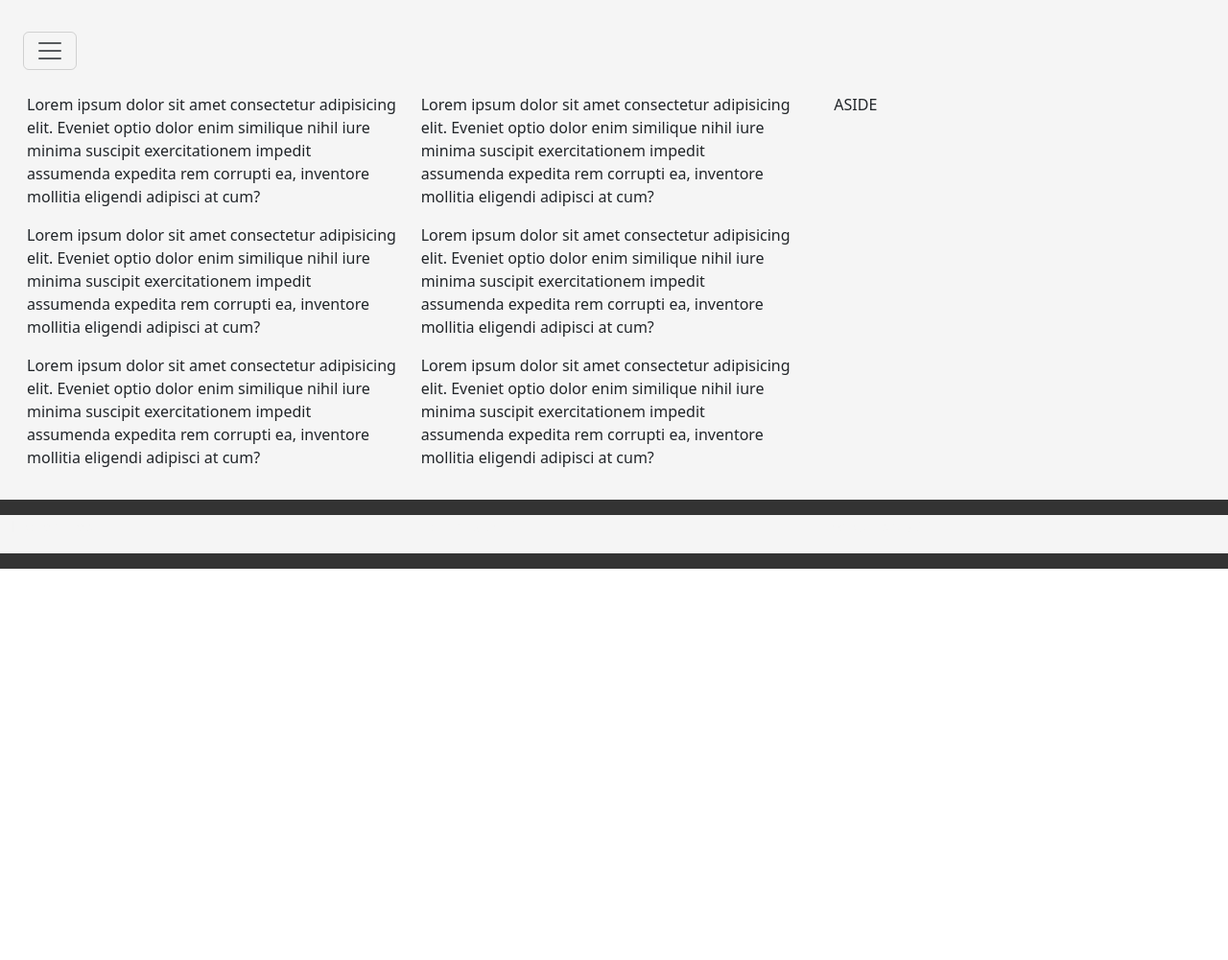
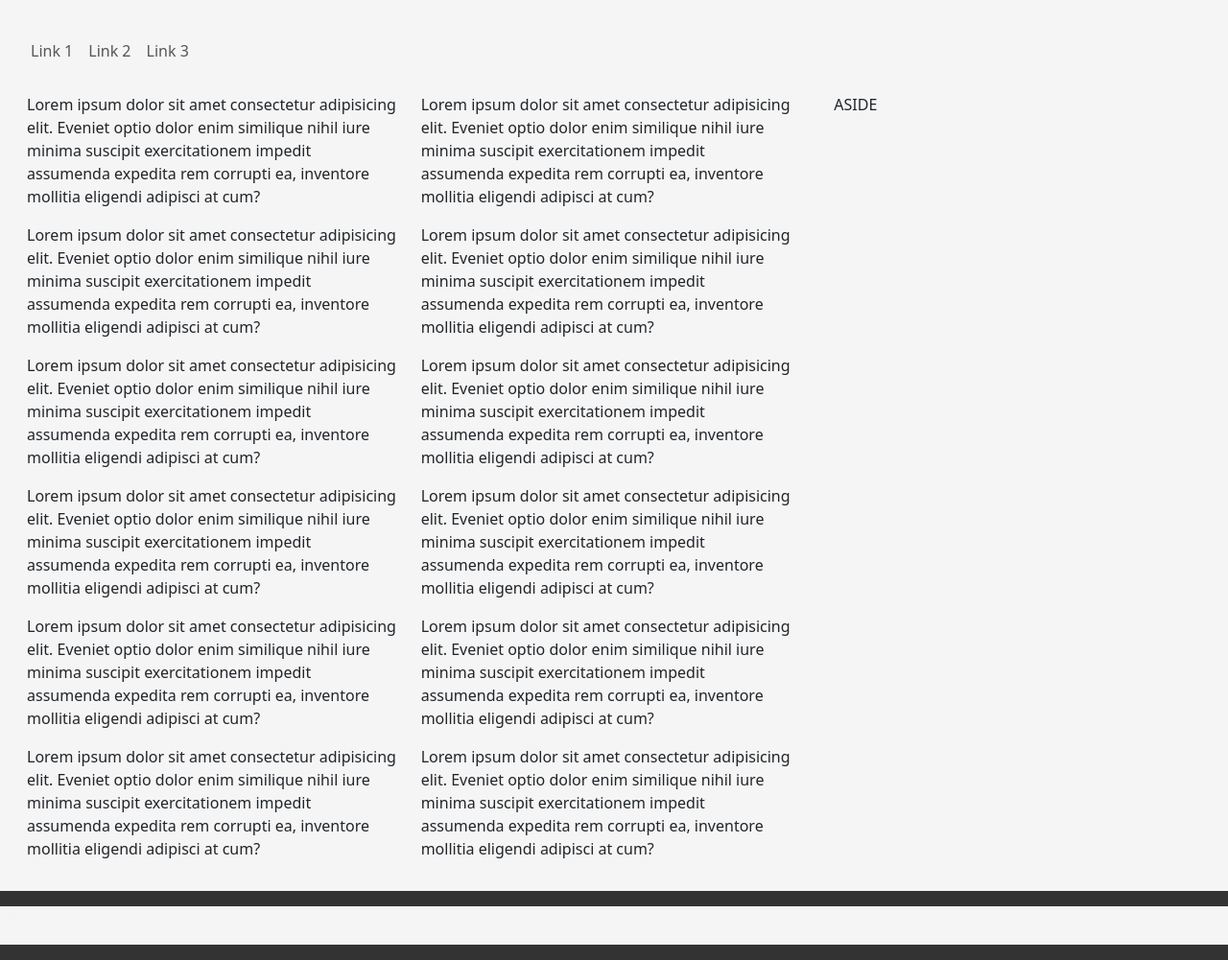
Before and after one commit to Rjaask/Bootstrap-layout, a plain HTML site: page bootstrap layout/index.html in a window 1280 px wide. Shown: the part 75-1076 px from the top of the page at 96% size. Before the commit the page ends 800 px from the top, so only its background shows below. Drawn offline with nearby package versions, Linux system fonts and the light colour scheme.

Commit message:
Add files via upload

```diff
--- a/bootstrap layout/index.html
+++ b/bootstrap layout/index.html
@@ -12,7 +12,7 @@
         <header class="d-flex justify-content-center align-items-center">
             <h1>HEADER</h1>
         </header>
-        <nav class="navbar navbar-expand-">
+        <nav class="navbar navbar-expand-md">
             <div class="container-fluid">
               <button class="navbar-toggler" type="button"
                  data-bs-toggle="collapse"
@@ -41,6 +41,12 @@
                         <article class="col-md-6"><p>Lorem ipsum dolor sit amet consectetur adipisicing elit. Eveniet optio dolor enim similique nihil iure minima suscipit exercitationem impedit assumenda expedita rem corrupti ea, inventore mollitia eligendi adipisci at cum?</p></article>
                         <article class="col-md-6"><p>Lorem ipsum dolor sit amet consectetur adipisicing elit. Eveniet optio dolor enim similique nihil iure minima suscipit exercitationem impedit assumenda expedita rem corrupti ea, inventore mollitia eligendi adipisci at cum?</p></article>
                         <article class="col-md-6"><p>Lorem ipsum dolor sit amet consectetur adipisicing elit. Eveniet optio dolor enim similique nihil iure minima suscipit exercitationem impedit assumenda expedita rem corrupti ea, inventore mollitia eligendi adipisci at cum?</p></article>
+                        <article class="col-md-6"><p>Lorem ipsum dolor sit amet consectetur adipisicing elit. Eveniet optio dolor enim similique nihil iure minima suscipit exercitationem impedit assumenda expedita rem corrupti ea, inventore mollitia eligendi adipisci at cum?</p></article>
+                        <article class="col-md-6"><p>Lorem ipsum dolor sit amet consectetur adipisicing elit. Eveniet optio dolor enim similique nihil iure minima suscipit exercitationem impedit assumenda expedita rem corrupti ea, inventore mollitia eligendi adipisci at cum?</p></article>
+                        <article class="col-md-6"><p>Lorem ipsum dolor sit amet consectetur adipisicing elit. Eveniet optio dolor enim similique nihil iure minima suscipit exercitationem impedit assumenda expedita rem corrupti ea, inventore mollitia eligendi adipisci at cum?</p></article>
+                        <article class="col-md-6"><p>Lorem ipsum dolor sit amet consectetur adipisicing elit. Eveniet optio dolor enim similique nihil iure minima suscipit exercitationem impedit assumenda expedita rem corrupti ea, inventore mollitia eligendi adipisci at cum?</p></article>
+                        <article class="col-md-6"><p>Lorem ipsum dolor sit amet consectetur adipisicing elit. Eveniet optio dolor enim similique nihil iure minima suscipit exercitationem impedit assumenda expedita rem corrupti ea, inventore mollitia eligendi adipisci at cum?</p></article>
+                        <article class="col-md-6"><p>Lorem ipsum dolor sit amet consectetur adipisicing elit. Eveniet optio dolor enim similique nihil iure minima suscipit exercitationem impedit assumenda expedita rem corrupti ea, inventore mollitia eligendi adipisci at cum?</p></article>
                     </div>
                 </div>
             </div>
```
